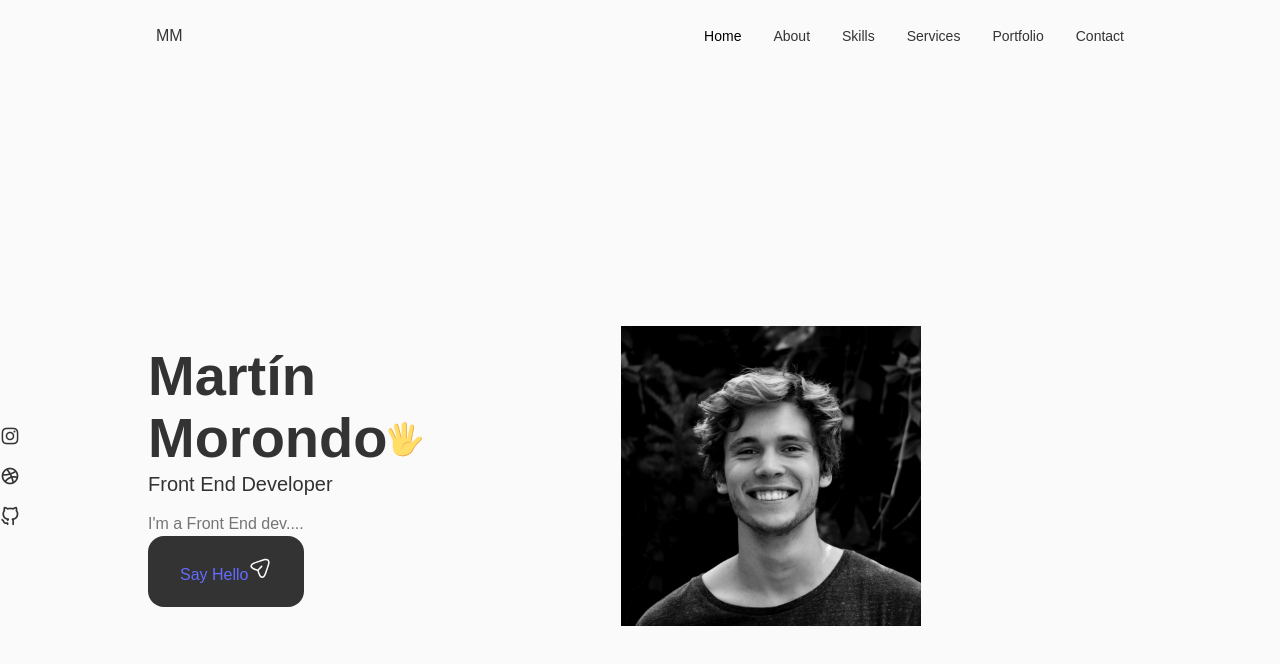
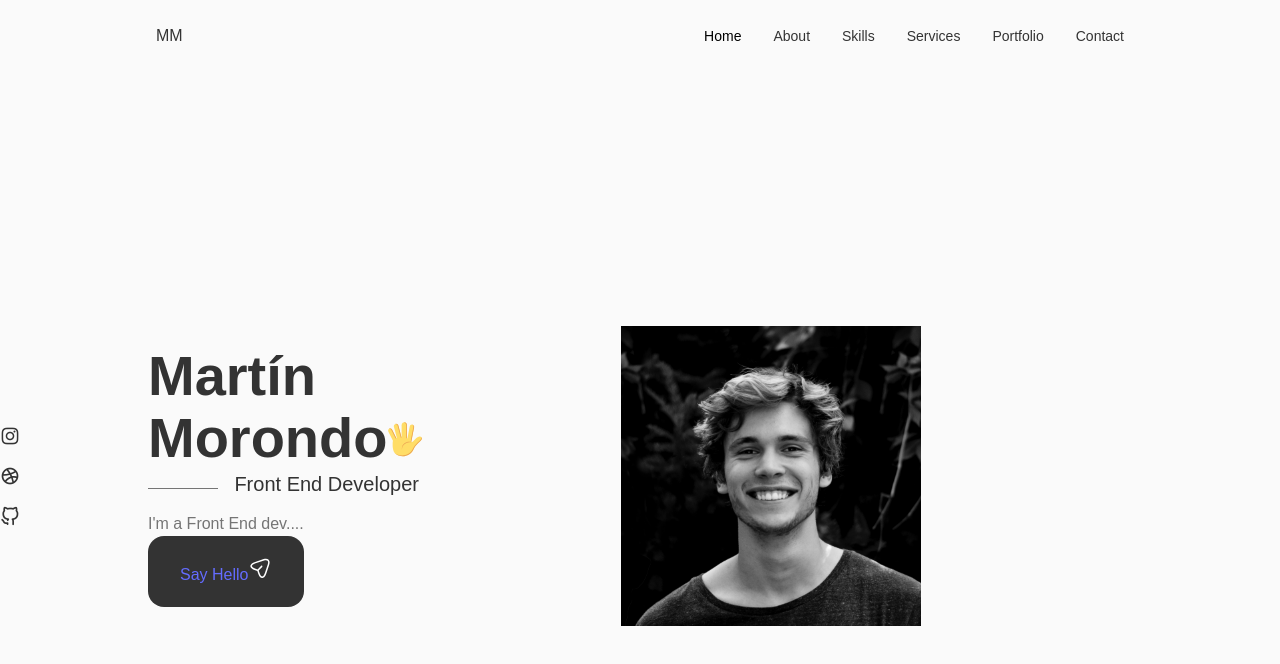
Before and after one commit to martinmorondo/portfolio-con-react, a React (Vite) app: page / in a window 1280 px wide. Shown: the top 664 px of the page. Built offline with nearby package versions, Linux system fonts and the light colour scheme.

Commit message:
I added the pseudo selector before the subtitle in the home section

```diff
--- a/src/components/home/home.css
+++ b/src/components/home/home.css
@@ -34,9 +34,19 @@
 .home-subtitle {
     position: relative;
     font-size: var(--h3-font-size);
-    padding-right: 5.4rem;
+    padding-left: 5.4rem;
     font-weight: var(--font-normal);
     margin-bottom: var(--mb-1);
+}
+
+.home-subtitle::before {
+    content: '';
+    position: absolute;
+    width: 70px;
+    height: 1px;
+    background-color: var(--text-color);
+    left: 0;
+    top: 1rem;
 }
 
 .home-img {
```
